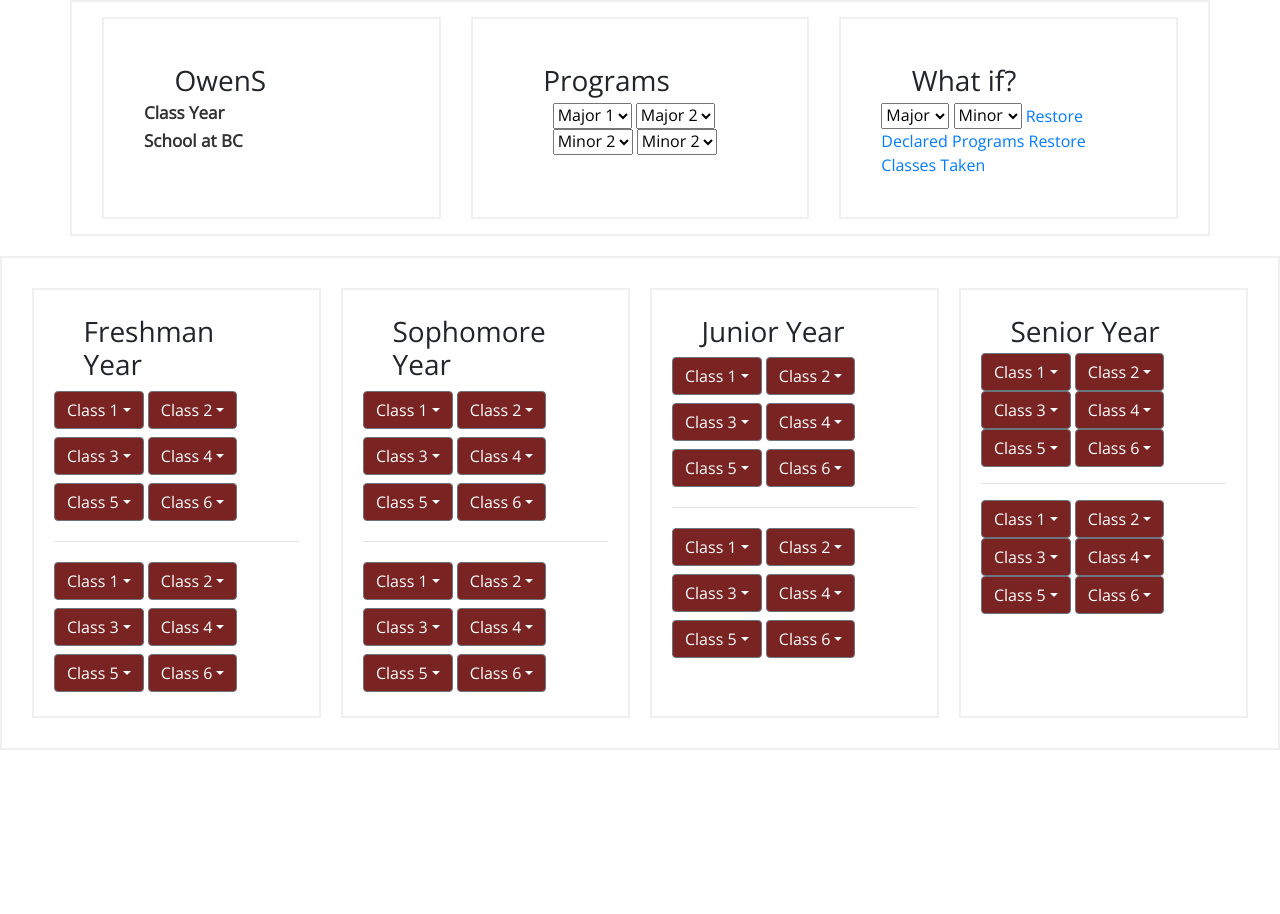
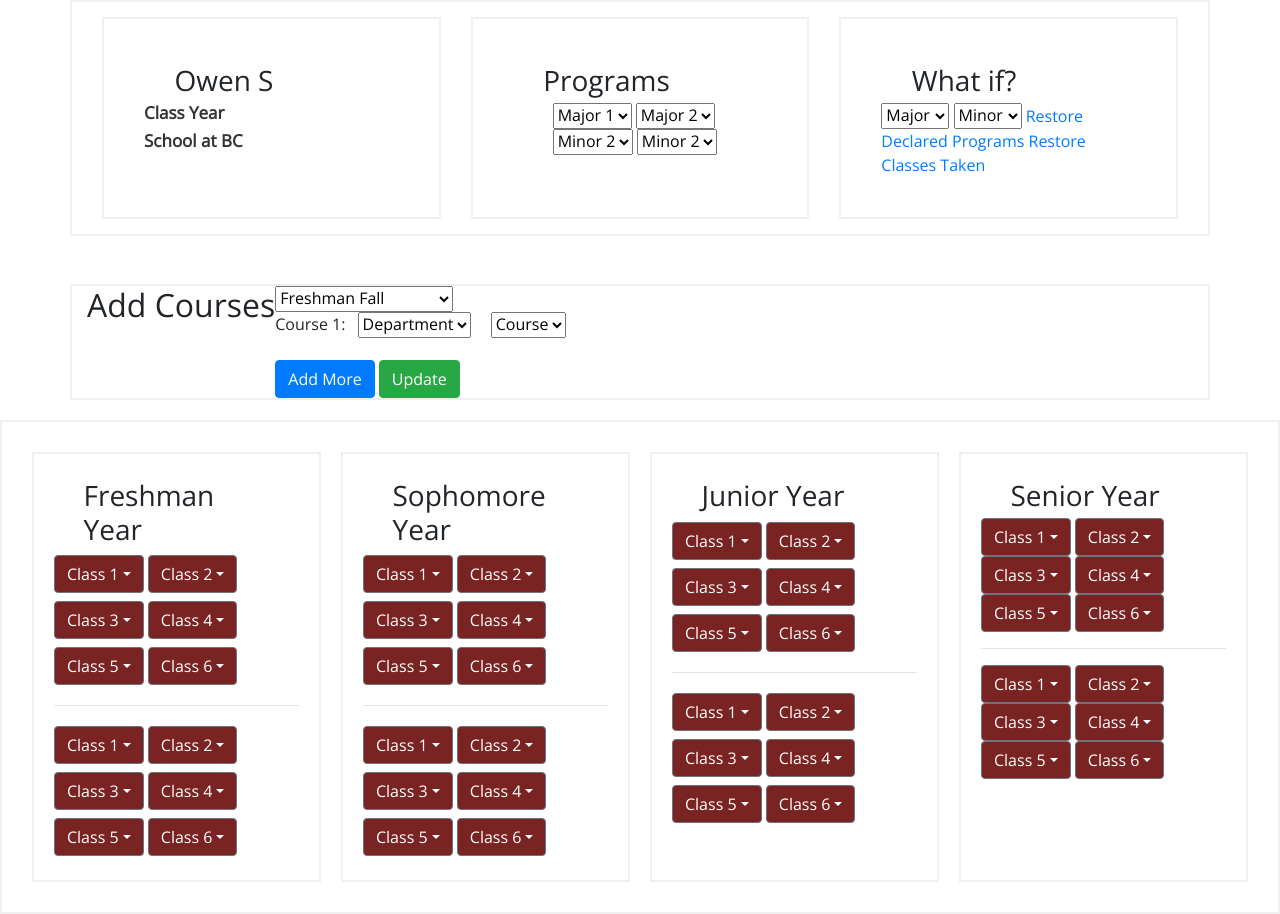
Before and after one commit to normanjwright/eagleai, a Flask app: page /profile in a window 1280 px wide. Shown: the part 70-984 px from the top of the page. Before the commit the page ends 820 px from the top, so only its background shows below. Run offline with Flask 3, Linux system fonts and the light colour scheme; parts of the project's set-up code (start-up, migrations or seed data) failed here and were passed over; some libraries are stand-ins or nearby versions.

Commit message:
new format w/Maria

```diff
--- a/main.py
+++ b/main.py
@@ -55,8 +55,17 @@ def askbaldwin():
 
 @app.route("/profile")
 def profile():
-    studentname = str(student.firstname) + str(student.lastname)
-    return render_template("profile.html", studentname=studentname)
+    studentname = str(student.firstname) + " " + str(student.lastname)
+    return render_template("profile.html", studentname=studentname, departments=departments)
+
+@app.route('/get_courses/<department>', methods=['GET'])
+def get_courses(department):
+    profileCourses = []
+    for course in courses:
+        if (department[0:4] in course):
+            profileCourses.append(str(course) + ": " + str(courses[course].title))
+    return jsonify(profileCourses)
+
 
 @app.route("/login")
 def login():
--- a/templates/profile.html
+++ b/templates/profile.html
@@ -65,6 +65,77 @@
                 </div>
             </div>
 
+            <div class="container mt-5">
+                <h2>Add Courses</h2>
+                <form id="dynamicForm">
+                    <select name="Semester" id="semester">
+                        <option value="Freshman Fall">Freshman Fall</option>
+                        <option value="Freshman Spring">Freshman Spring</option>
+                        <option value="Freshman Summer">Freshman Summer</option>
+                        <option value="Sophomore Fall">Sophomore Fall</option>
+                        <option value="Sophomore Spring">Sophomore Spring</option>
+                        <option value="Sophomore Summer">Sophomore Summer</option>
+                        <option value="Junior Fall">Junior Fall</option>
+                        <option value="Junior Spring">Junior Spring</option>
+                        <option value="Junior Summer">Junior Summer</option>
+                        <option value="Senior Fall">Senior Fall</option>
+                        <option value="Senior Spring">Senior Spring</option>
+                      </select>
+
+                    <div class="form-group">
+                        <label for="item1">Course 1:</label>
+                        <select id="courseDept" name="courseDept" onchange="updateCourses()" class="form-select mx-2" style="max-height: 70vh; overflow:scroll;max-width:125px;">
+                            <option selected>Department</option>
+                            {% for dept in departments %}
+                                <option>{{ dept }}</option>
+                            {% endfor %}
+                        </select>
+                        <select id="courseList" name="courseList" class="form-select mx-2" style="max-height: 70vh; overflow:scroll;max-width:125px;">
+                            <option selected>Course</option>
+                        </select>
+                    </div>
+                    <button type="button" class="btn btn-primary" onclick="addItem()">Add More</button>
+                    <button type="submit" class="btn btn-success">Update</button>
+                </form>
+            </div>
+
+
+            <script>
+                let itemCount = 1;
+
+                function addItem() {
+                    itemCount++;
+                    const form = document.getElementById('dynamicForm');
+                    const newItem = document.createElement('div');
+                    newItem.className = 'form-group';
+                    newItem.innerHTML = `
+                        <label for="item${itemCount}">Item ${itemCount}:</label>
+                        <input type="text" class="form-control" id="item${itemCount}" name="items[]">
+                    `;
+                    form.insertBefore(newItem, form.lastElementChild.previousElementSibling);
+                }
+
+                function updateCourses() {
+                    const department = document.getElementById('courseDept').value;
+                    const courseList = document.getElementById('courseList');
+                    courseList.innerHTML = '<option selected>Loading...</option>';
+
+                    fetch(`/get_courses/${department}`)
+                        .then(response => response.json())
+                        .then(data => {
+                            courseList.innerHTML = '<option selected>Course</option>';
+                            data.forEach(course => {
+                                const option = document.createElement('option');
+                                option.value = course;
+                                option.textContent = course;
+                                courseList.appendChild(option);
+                            });
+                        });
+                }
+            </script>
+
+
+
             <div class="bottom-container">
                 <div class="bottom-box">
                     <h3>Freshman Year</h3>
```
